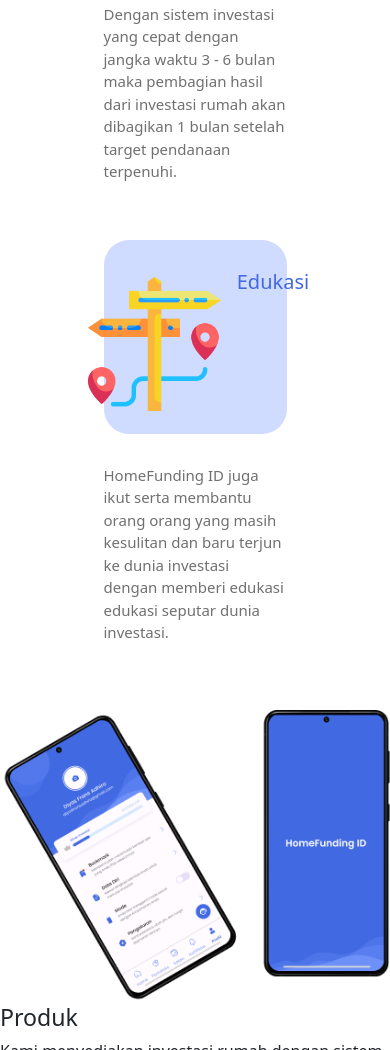
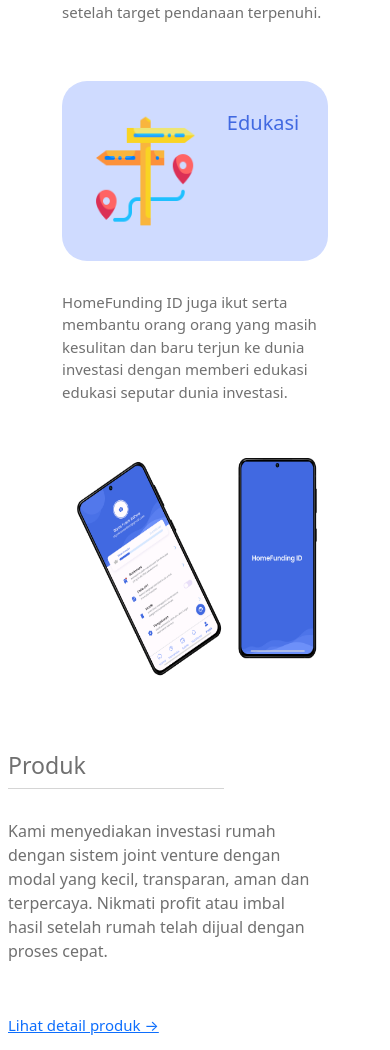
Before and after one commit to floxydio/homefund-landing, an Astro site: page / in a window 390 px wide. Shown: the part 1732-2782 px from the top of the page. Built offline with nearby package versions, Linux system fonts and the light colour scheme; Astro itself is replaced by a stand-in of ours.

Commit message:
add product with all responsive

```diff
--- a/src/layouts/Advantage/advantage.astro
+++ b/src/layouts/Advantage/advantage.astro
@@ -51,7 +51,7 @@
 <style>
   .row-adv {
     margin-top: 15%;
-    margin-bottom: 50px;
+    margin-bottom: 10%;
   }
   .row-table {
     margin-top: -8%;
@@ -171,6 +171,10 @@
     .container-text-benefit {
       margin-left: 30px;
     }
+    .benefit-img {
+      margin-top: 10px;
+      height: 100px;
+    }
     .text-benefit {
       width: 100%;
       margin-top: 0px;
@@ -225,7 +229,7 @@
     .grid-system {
       display: block;
       margin: auto;
-      width: 50%;
+      width: 70%;
     }
     /* End System */
 
@@ -238,8 +242,8 @@
       font-size: 20px;
     }
     .benefit-img {
-      height: 100px;
-      width: 70%;
+      height: 90px;
+      width: 50%;
       margin-bottom: 10px;
     }
     .container-text-benefit {
@@ -252,13 +256,14 @@
       padding-bottom: 10%;
       display: block;
       margin: auto;
-      width: 50%;
+      width: 70%;
     }
     /* End Benefit */
 
     /* Education */
     .container-education {
       width: 100%;
+      height: 180px;
     }
     .title-education {
       font-size: 20px;
@@ -266,9 +271,10 @@
       margin-left: -10px;
     }
     .education-img {
-      height: 90%;
-      width: 85%;
+      height: 80%;
+      width: 45%;
       margin-left: 10px;
+      padding-right: 10px;
     }
     .container-text-education {
       margin-top: 30px;
@@ -278,7 +284,7 @@
     .grid-education {
       display: block;
       margin: auto;
-      width: 50%;
+      width: 70%;
     }
     .education-img {
       margin-right: 10%;
--- a/src/layouts/Product/product.astro
+++ b/src/layouts/Product/product.astro
@@ -1,13 +1,77 @@
 ---
 
 ---
-<div id="product" class="row1 row">
-    <div class="col-lg-5">
-      <img src="img/group269.png" alt="workingspace" class="imggroup img-fluid">
+<div id="product" class="row-product row justify-content-center">
+    <div class="container-image col-lg-5">
+      <img src="img/group269.png" alt="workingspace" class="product-img img-fluid">
     </div>
-    <div class="col-lg-6">
-      <h3 class="t1">Produk</h3>
-      <p class="p2">Kami menyediakan investasi rumah dengan sistem joint venture dengan modal yang kecil, transparan, aman dan terpercaya. Nikmati profit atau imbal hasil setelah rumah telah dijual dengan proses cepat  </p>
-      <a href="" class="a2">Lihat detail     →</a>
+    <div class="container-product col-lg-6">
+      <h3 class="title-product">Produk</h3>
+      <div class="line-1"></div>
+      <p class="text-product">Kami menyediakan investasi rumah dengan sistem joint venture dengan modal yang kecil, transparan, aman dan terpercaya. Nikmati profit atau imbal hasil setelah rumah telah dijual dengan proses cepat.</p>
+      <a href="" class="link-product">Lihat detail produk   →</a>
     </div>
   </div>
+
+
+  <style>
+.row-product {
+  width: 100%;
+  margin-bottom: 10%;
+}
+.title-product {
+  color: #707070;
+}
+.line-1 {
+  width: 216px;
+  height: 1px;
+  background: rgb(213, 213, 213);
+}
+.text-product {
+  color: #707070;
+  margin-top: 15px;
+  margin-bottom: 50px;
+  width: 100%;
+}
+.container-image {
+  padding-left: 67px;
+}
+.container-product {
+  padding-right: 55px;
+  padding-left: 20px;
+}
+.product-img {
+  margin-left: 11%;
+  width: 424px;
+  height: 319px;
+}
+.link-product {
+  font-size: 15px;
+}
+
+@media only screen and (max-width: 1024px) {
+  .container-image {
+    margin-right: 18px;
+    padding-left: 65px;
+    width: 40%%;
+    height: 221px;
+  }
+  .product-img {
+    margin-left: 0;
+    padding-right: 10px;
+    width: 100%;
+    height: 100%;
+  }
+}
+
+@media only screen and (max-width: 680px) {
+  .container-image {
+    width: 330px;
+    height: 221px;
+    margin-bottom: 73px;
+  }
+  .text-product {
+    margin-top: 30px;
+  }
+}
+  </style>
```
